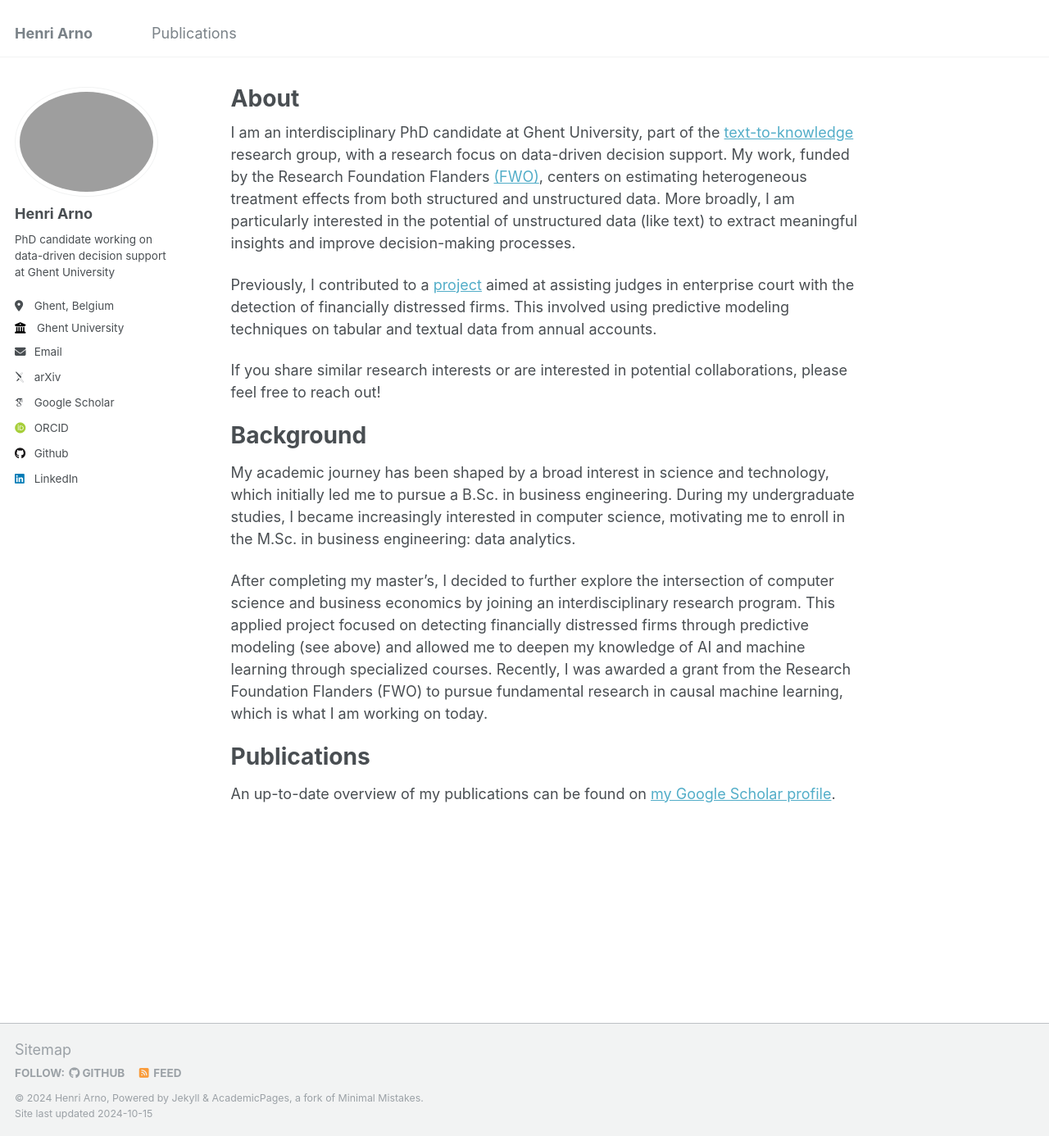
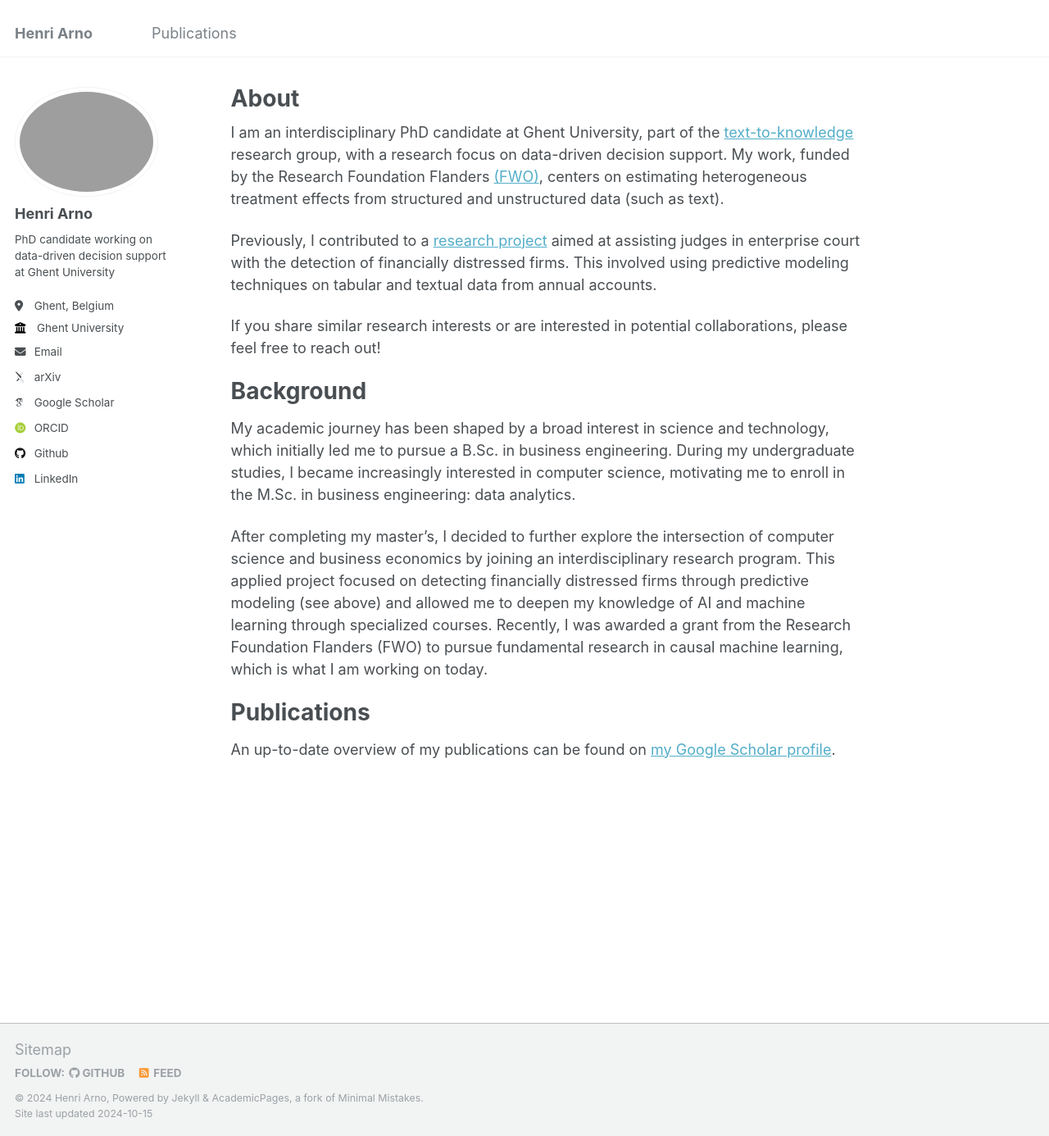
Before and after one commit to HenriArno/HenriArno.github.io, a Jekyll site: the page built from _pages/about.md, in a window 1280 px wide and 1386 px high. Shown: the whole window at 82% size. Built offline with Jekyll 4.4.1, drawn with Linux system fonts in a browser that asks for light colours; some web fonts are replaced.

Commit message:
Update about.md

```diff
--- a/_pages/about.md
+++ b/_pages/about.md
@@ -7,9 +7,9 @@ redirect_from:
   - /about.html
 ---
 
-I am an interdisciplinary PhD candidate at Ghent University, part of the [text-to-knowledge](https://ugentt2k.github.io/) research group, with a research focus on data-driven decision support. My work, funded by the Research Foundation Flanders [(FWO)](https://researchportal.be/nl/project/causale-bayesiaanse-netwerken-en-neurale-netwerken-integreren-om-probabilistisch-te), centers on estimating heterogeneous treatment effects from both structured and unstructured data. More broadly, I am particularly interested in the potential of unstructured data (like text) to extract meaningful insights and improve decision-making processes.
+I am an interdisciplinary PhD candidate at Ghent University, part of the [text-to-knowledge](https://ugentt2k.github.io/) research group, with a research focus on data-driven decision support. My work, funded by the Research Foundation Flanders [(FWO)](https://researchportal.be/nl/project/causale-bayesiaanse-netwerken-en-neurale-netwerken-integreren-om-probabilistisch-te), centers on estimating heterogeneous treatment effects from structured and unstructured data (such as text).
 
-Previously, I contributed to a [project](https://researchportal.be/nl/project/evaluatie-van-ondernemingen-moeilijkheden-door-gebruik-van-machine-learning-ontwikkeling) aimed at assisting judges in enterprise court with the detection of financially distressed firms. This involved using predictive modeling techniques on tabular and textual data from annual accounts.
+Previously, I contributed to a [research project](https://researchportal.be/nl/project/evaluatie-van-ondernemingen-moeilijkheden-door-gebruik-van-machine-learning-ontwikkeling) aimed at assisting judges in enterprise court with the detection of financially distressed firms. This involved using predictive modeling techniques on tabular and textual data from annual accounts.
 
 If you share similar research interests or are interested in potential collaborations, please feel free to reach out!
 
```
